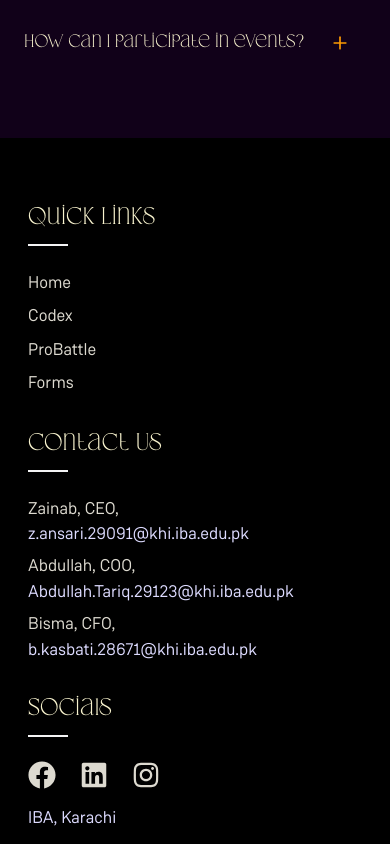
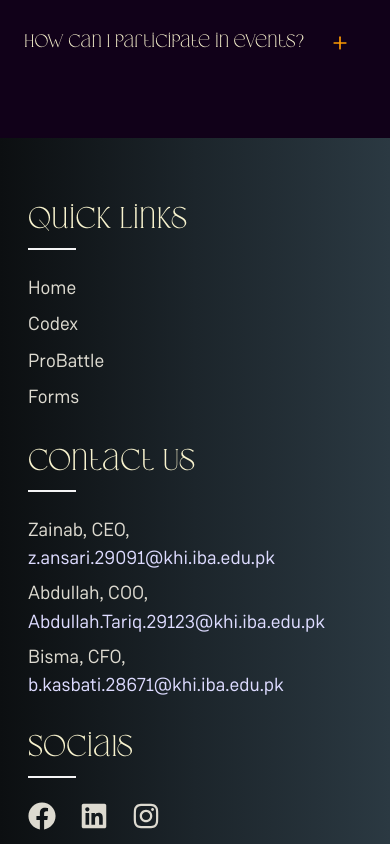
Before and after one commit to css-iba/css-website, a Next.js app: page / in a window 390 px wide. Shown: the part 7400-8244 px from the top of the page. Built offline with nearby package versions, Linux system fonts and the light colour scheme.

Commit message:
Increase font sizes in Footer component

```diff
--- a/components/Footer.tsx
+++ b/components/Footer.tsx
@@ -58,15 +58,15 @@ export default function Footer() {
   }, [open]);
 
   return (
-    <footer className="font-text w-full border-t border-[#110119] bg-black">
+    <footer className="font-text w-full border-t border-[#110119] bg-gradient-to-l from-[#2B3942] via-[#1c252b] to-[#0c0f11]">
       <div className="max-w-6xl md:mx-auto px-4 py-16 flex flex-col md:flex-row items-start md:items-stretch justify-between ml-3 gap-8 md:gap-20">
 
         {/* Quick Links */}
         <div className="flex-1 flex flex-col items-start">
-          <h3 className="font-heading text-2xl mb-6 colour-accent relative pb-3 after:absolute after:left-0 after:bottom-0 after:w-10 after:h-0.5 after:bg-accent after:transition-all after:duration-300 hover:after:w-16">Quick Links</h3>
+          <h3 className="font-heading text-3xl mb-6 colour-accent relative pb-3 after:absolute after:left-0 after:bottom-0 after:w-12 after:h-0.5 after:bg-accent after:transition-all after:duration-300 hover:after:w-20">Quick Links</h3>
           <div className="flex flex-col gap-2">
             {navLinks.map(link => (
-              <Link key={link.title} href={link.href} className="colour-text hover:colour-primary transition-colors text-[17px] text-base">
+              <Link key={link.title} href={link.href} className="colour-text hover:colour-primary transition-colors text-[19px] md:text-[17px] text-base">
                 {link.title}
               </Link>
             ))}
@@ -75,17 +75,17 @@ export default function Footer() {
 
         {/* Contact Us */}
         <div className="flex-1 flex flex-col items-start">
-          <h3 className="font-heading text-2xl mb-6 colour-accent relative pb-3 after:absolute after:left-0 after:bottom-0 after:w-10 after:h-0.5 after:bg-accent after:transition-all after:duration-300 hover:after:w-16">Contact Us</h3>
+          <h3 className="font-heading text-3xl mb-6 colour-accent relative pb-3 after:absolute after:left-0 after:bottom-0 after:w-12 after:h-0.5 after:bg-accent after:transition-all after:duration-300 hover:after:w-20">Contact Us</h3>
           <div className="flex flex-col gap-2 w-full">
             {contacts.map(({ name, role, email }) => (
               <span
                 key={email}
-                className="colour-text text-base text-[17px] flex flex-col md:flex-row items-start md:items-center gap-0 md:gap-2 w-full"
+                className="colour-text text-base text-[19px] md:text-[17px] flex flex-col md:flex-row items-start md:items-center gap-0 md:gap-2 w-full"
               >
                 <span>{name}, {role},</span>
                 <Link
                   href={`mailto:${email}`}
-                  className="text-sm colour-secondary text-[17px] hover:underline hover:text-pink-500 transition-colors md:ml-2"
+                  className="text-sm colour-secondary text-[19px] md:text-[17px] hover:underline hover:text-pink-500 transition-colors md:ml-2"
                 >
                   {email}
                 </Link>
@@ -96,7 +96,7 @@ export default function Footer() {
 
         {/* Socials */}
         <div className="flex-1 flex flex-col items-start">
-          <h3 className="font-heading text-2xl mb-6 colour-accent relative pb-3 after:absolute after:left-0 after:bottom-0 after:w-10 after:h-0.5 after:bg-accent after:transition-all after:duration-300 hover:after:w-16">Socials</h3>
+          <h3 className="font-heading text-3xl mb-6 colour-accent relative pb-3 after:absolute after:left-0 after:bottom-0 after:w-12 after:h-0.5 after:bg-accent after:transition-all after:duration-300 hover:after:w-20">Socials</h3>
           <div className="flex flex-row gap-6 mb-4">
             {socials.map(({ icon: Icon, href, label }) => (
               <Link key={label} href={href} target="_blank" rel="noopener noreferrer" aria-label={label} className="group text-[17px]">
@@ -104,7 +104,7 @@ export default function Footer() {
               </Link>
             ))}
           </div>
-          <span className="colour-secondary text-[17px]">IBA, Karachi</span>
+          <span className="colour-secondary text-[19px] md:text-[17px]">Institute Of Business Administration, Karachi</span>
         </div>
 
       </div>
```
